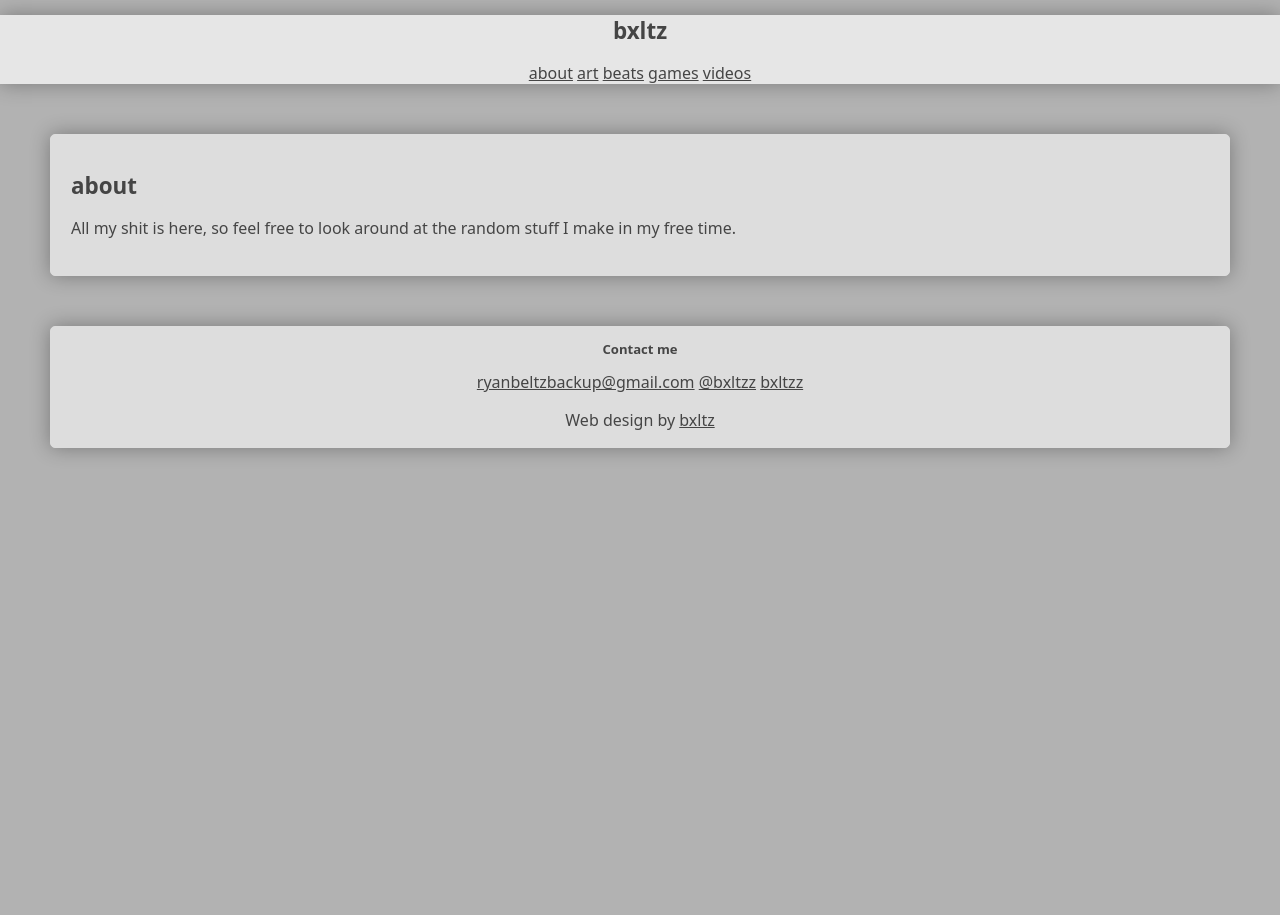
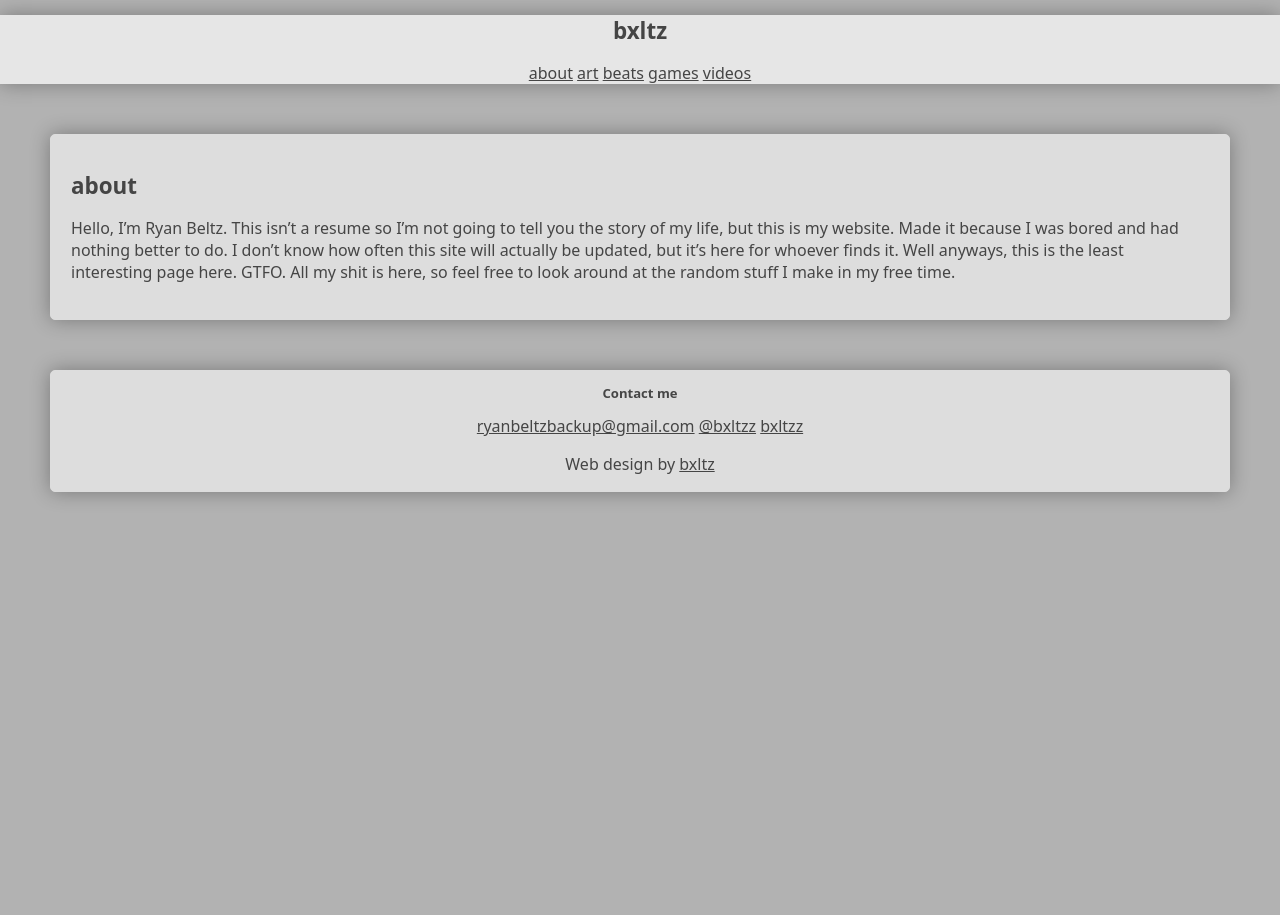
Before and after one commit to UberGM/ubergm.github.io, a Jekyll site: the page built from about.md, in a window 1280 px wide. Built offline with Jekyll 4.4.1, drawn with Linux system fonts in a browser that asks for light colours; some web fonts are replaced.

Commit message:
Update about.md

```diff
--- a/about.md
+++ b/about.md
@@ -3,4 +3,5 @@ layout: page
 title: about
 permalink: /about/
 ---
+Hello, I'm Ryan Beltz. This isn't a resume so I'm not going to tell you the story of my life, but this is my website. Made it because I was bored and had nothing better to do. I don't know how often this site will actually be updated, but it's here for whoever finds it. Well anyways, this is the least interesting page here. GTFO.
 All my shit is here, so feel free to look around at the random stuff I make in my free time.
```
